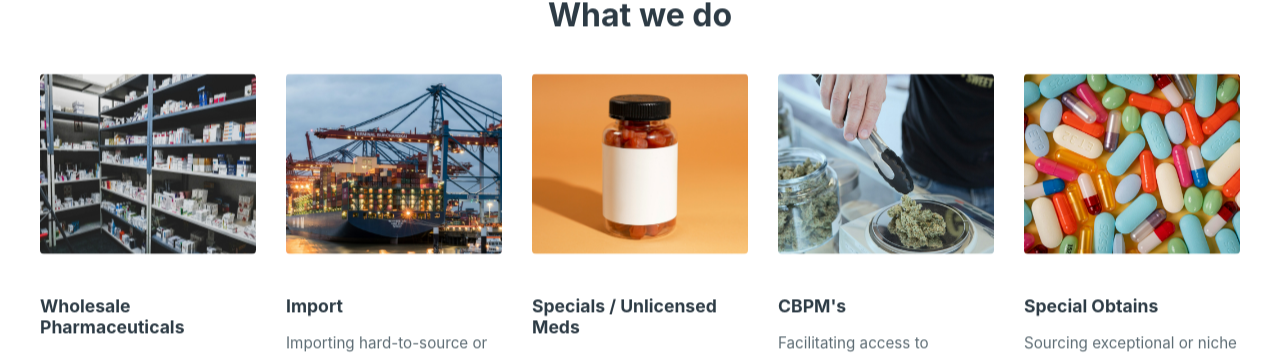
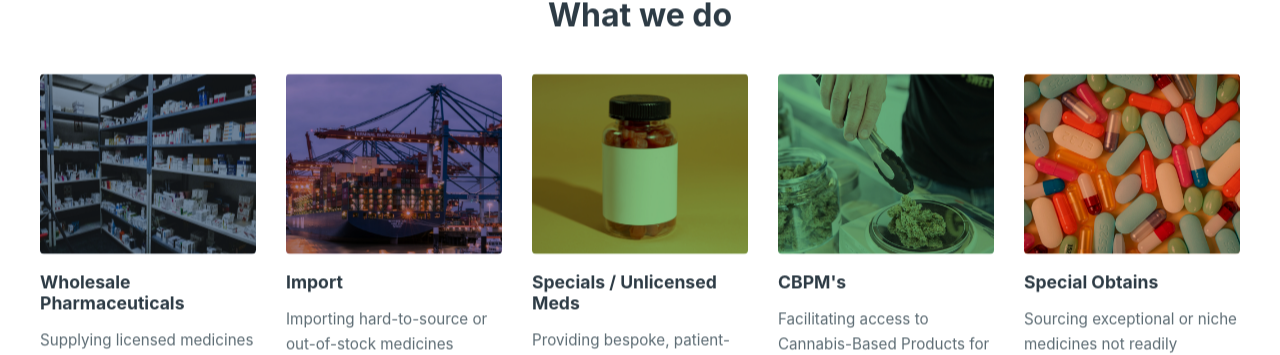
Before and after one commit to haseeb-ars/pharmayouth, a React (Create React App) app: page / in a window 1280 px wide. Shown: the part 782-1137 px from the top of the page. Built offline with nearby package versions, Linux system fonts and the light colour scheme.

Commit message:
gradient and links on services section on homepage

```diff
--- a/src/pages/InformationSite/CBPMsUnlicensed.css
+++ b/src/pages/InformationSite/CBPMsUnlicensed.css
@@ -5,25 +5,21 @@
 }
 
 .cbpm-banner {
+  background-image: url('/public/Weed.jpg'); /* Replace with your image path */
+ background-size: cover;
+  background-position: center;
+  height: 350px;
   position: relative;
-  background-image: url('/public/Weed.jpg'); /* Replace with your image path */
-  background-size: cover;
-  background-position: center;
-  padding: 80px 20px;
-  text-align: center;
-  color: white;
+}
+.cbpm-overlay{
+  background-color: rgba(0, 128, 0, 0.5); /* Green overlay */
+  height: 100%;
+  width: 100%;
+  display: flex;
+  align-items: center;
+  justify-content: center;
 }
 
-.cbpm-banner::before {
-  content: '';
-  position: absolute;
-  top: 0;
-  left: 0;
-  width: 100%;
-  height: 100%;
-  background-color: rgba(0, 128, 0, 0.5); /* Green overlay */
-  z-index: 1;
-}
 
 .cbpm-banner h1 {
   font-size: 48px;
@@ -32,6 +28,7 @@
   position: relative;
   z-index: 2;
   color: white; /* Green heading */
+  text-align: center;
 }
 
 
--- a/src/pages/InformationSite/CBPMsUnlicensed.js
+++ b/src/pages/InformationSite/CBPMsUnlicensed.js
@@ -11,7 +11,9 @@ const CBPMs = () => {
   return (
     <div className="cbpm-container">
       <div className="cbpm-banner">
+        <div className='cbpm-overlay'>
         <h1>CBPMs and Unlicensed  <br />Medicines</h1>
+        </div>
       </div>
 
       <div className="cbpm-text-section">
--- a/src/pages/InformationSite/HelpSection.css
+++ b/src/pages/InformationSite/HelpSection.css
@@ -40,7 +40,7 @@
   height: 180px;
   object-fit: cover;
   border-radius: 4px;
-  margin-bottom: 20px;
+
 }
 
 .help-box h3 {
@@ -79,3 +79,39 @@
     font-size: 0.9rem;
   }
 }
+
+.help-image-link {
+  position: relative;
+  display: block;
+  border-radius: 4px;
+  overflow: hidden;
+}
+
+.help-image-link img {
+  display: block;
+  width: 100%;
+  height: 180px;
+  object-fit: cover;
+  transition: transform 0.3s ease;
+}
+
+.help-image-link:hover img {
+  transform: scale(1.05);
+}
+
+.tint-overlay {
+  position: absolute;
+  top: 0;
+  left: 0;
+  right: 0;
+  bottom: 0;
+  mix-blend-mode: multiply;
+  opacity: 0.5;
+}
+
+/* Unique tint colors */
+.tint-0 .tint-overlay { background-color: rgba(9, 52, 93) }  /* Teal */
+.tint-1 .tint-overlay { background-color: rgba(61, 7, 110) }  /* Deep Blue */
+.tint-2 .tint-overlay { background-color: rgba(0, 128, 0) }  /* Burnt Red */
+.tint-3 .tint-overlay { background-color: rgba(0, 128, 0) }  /* Purple */
+.tint-4 .tint-overlay { background-color: rgba(211, 84, 0) }  /* Orange */
--- a/src/pages/InformationSite/HelpSection.js
+++ b/src/pages/InformationSite/HelpSection.js
@@ -26,28 +26,34 @@ const HelpSection = () => {
     title: 'Wholesale Pharmaceuticals',
     image: '/What1.jpg',
     desc: 'Supplying licensed medicines to pharmacies, clinics, and hospitals with a focus on reliability and compliance.',
+    link: '/wholesale',
   },
   {
     title: 'Import',
     image: '/What2.jpg',
     desc: 'Importing hard-to-source or out-of-stock medicines globally to ensure continuous treatment for patients.',
+    link: '/importexport',
   },
   {
     title: 'Specials / Unlicensed Meds',
     image: '/What3.jpg',
     desc: 'Providing bespoke, patient-specific unlicensed medicines that meet exact formulation and dosage needs.',
+    link: '/cbpm',
   },
   {
     title: "CBPM's",
     image: '/What4.jpg',
     desc: 'Facilitating access to Cannabis-Based Products for Medicinal Use (CBPMs) in line with UK regulatory frameworks.',
+    link: '/cbpm',
   },
   {
     title: 'Special Obtains',
     image: '/What5.jpg',
     desc: 'Sourcing exceptional or niche medicines not readily available through standard pharmaceutical channels.',
+    link: '/specialobtains',
   },
 ];
+
 
   return (
     <div className="help-section-wrapper" ref={sectionRef}>
@@ -55,12 +61,16 @@ const HelpSection = () => {
      <div className="help-grid">
   {boxes.map((box, index) => (
     <div className="help-box" key={index}>
+      <a href={box.link} className={`help-image-link tint-${index}`}>
         <img src={box.image} alt={box.title} />
+        <div className="tint-overlay"></div>
+      </a>
       <h3>{box.title}</h3>
       <p>{box.desc}</p>
     </div>
   ))}
 </div>
+
     </div>
   );
 };
```
Lines whose indentation alone changed are shown as unchanged.
